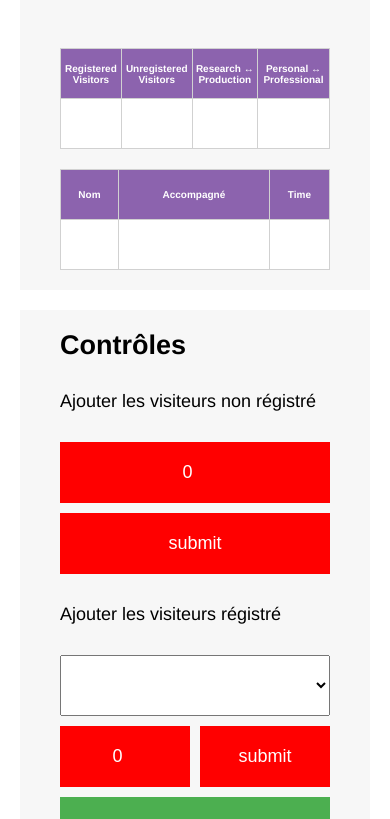
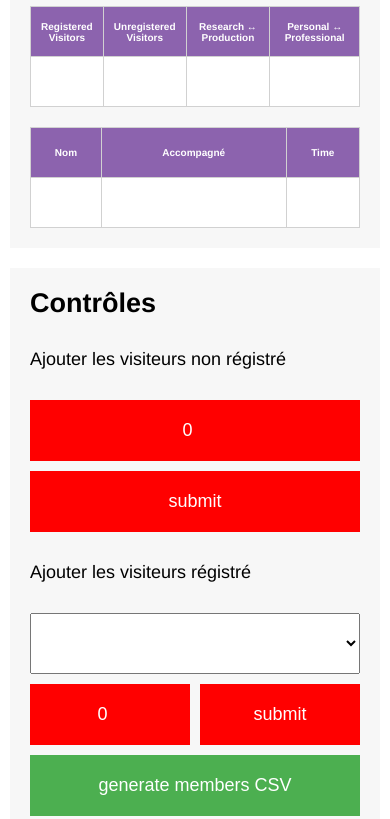
Before and after one commit to FabLabDuPEC/Frenzone, a website: page frontend/admin/admin.html in a window 390 px wide. Shown: the part 150-969 px from the top of the page. Drawn offline with nearby package versions, Linux system fonts and the light colour scheme; no server answers.

Commit message:
updated CSS for Webkit based mobile and reduced margin width.

```diff
--- a/frontend/admin/style.css
+++ b/frontend/admin/style.css
@@ -15,6 +15,10 @@ body {
     padding: 0;
     display: flex;
     justify-content: center;
+}
+
+input{
+    -webkit-appearance: none;
 }
 
 /*
@@ -162,11 +166,17 @@ body {
     #container {
         width: 945px;
         max-width: 96%;
-        margin: 20px;
+        margin: 10px;
         margin-top: 0;
         display: flex;
         flex-direction: column;
     }
+
+    .section {
+    background-color: #f7f7f7;
+    padding: 20px 20px;
+    margin-bottom: 20px;
+}
 
     #controlPanel {
         grid-template-columns: 1fr;
```
